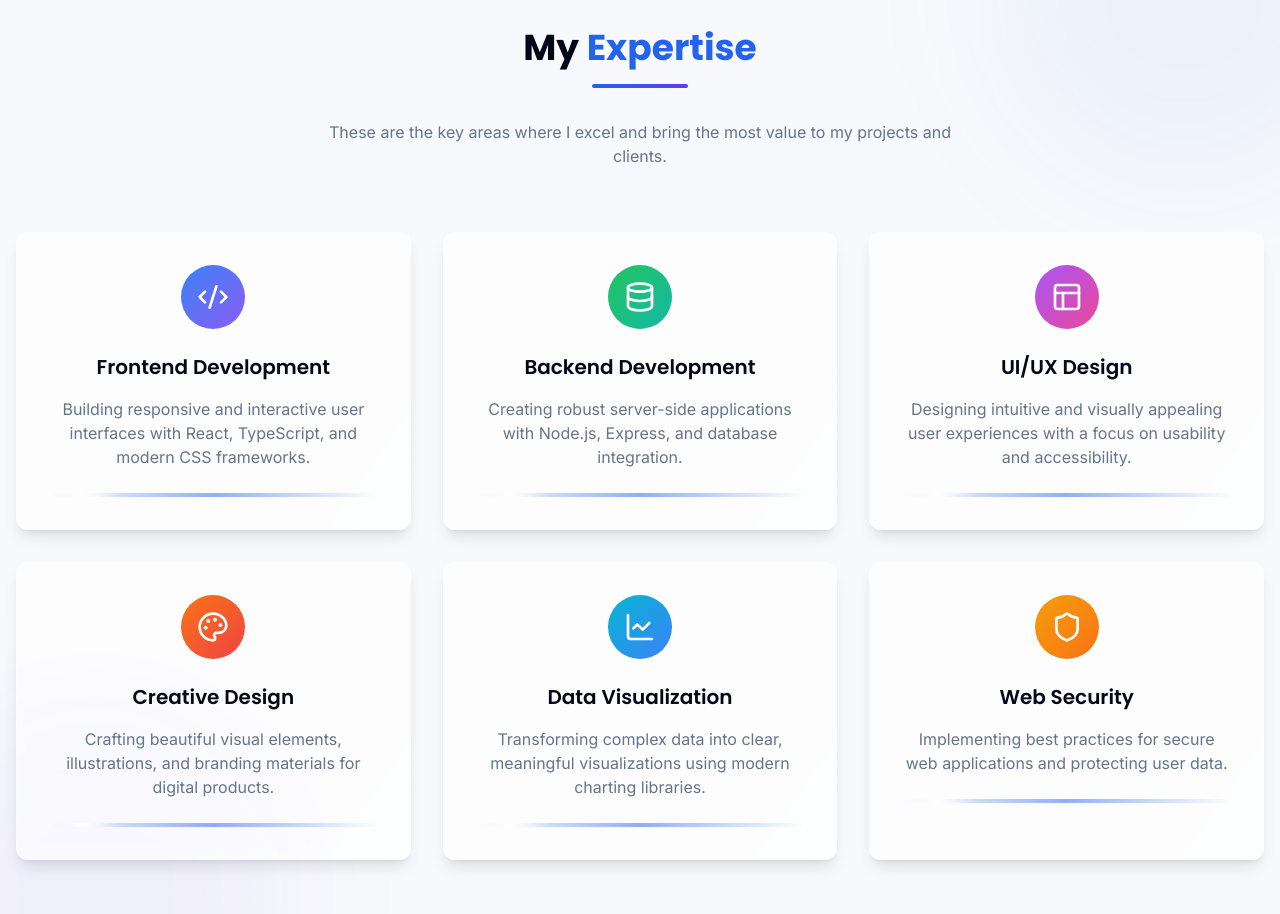
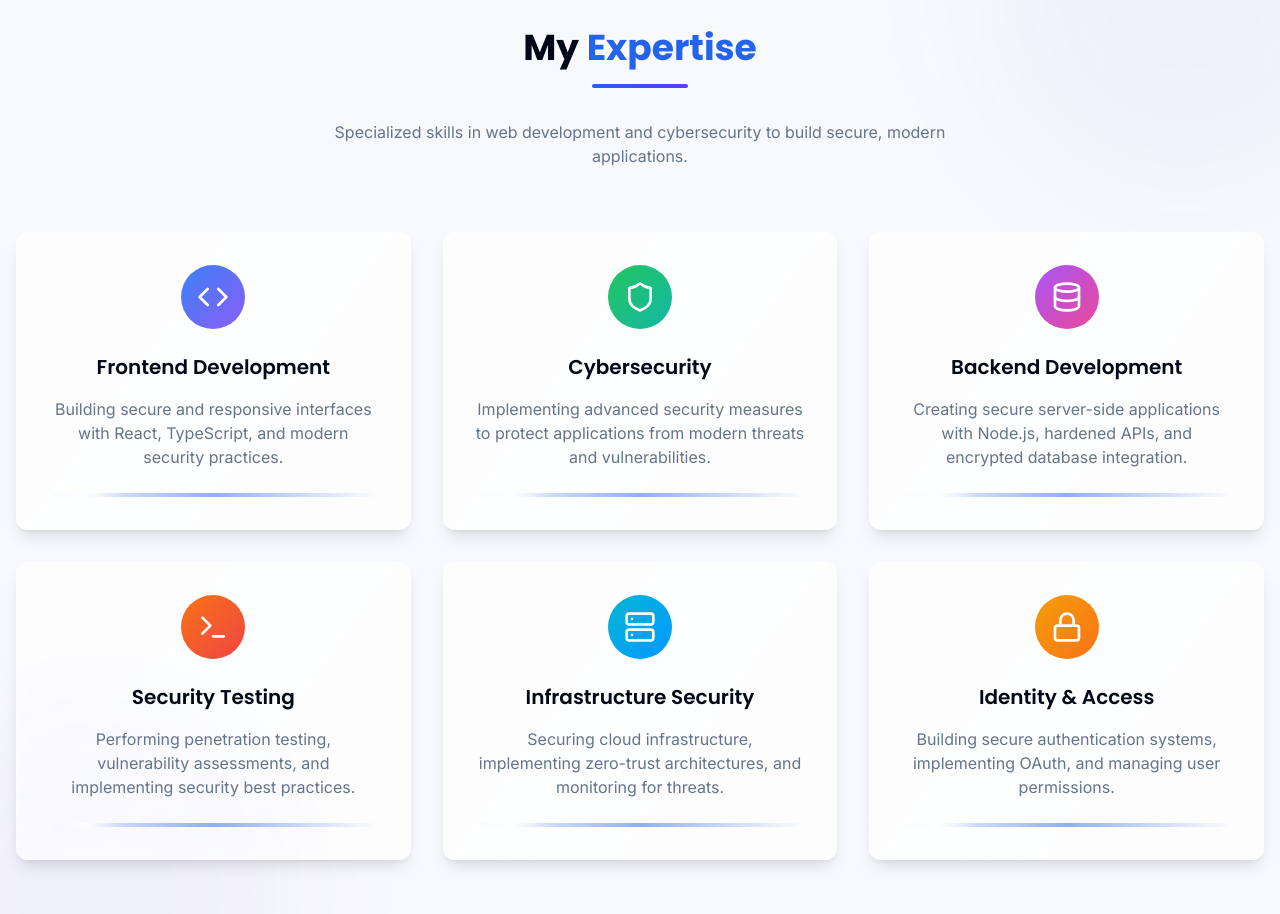
Before and after one commit to Ceoslugpk/visual-resume-vibe, a React (Vite) app: page / in a window 1280 px wide. Shown: the part 1800-2714 px from the top of the page. Built offline with nearby package versions, Linux system fonts and the light colour scheme.

Commit message:
Enhance website animations and design
Improve animations and design to match the website's theme.

```diff
--- a/src/components/SkillsShowcase.tsx
+++ b/src/components/SkillsShowcase.tsx
@@ -1,12 +1,13 @@
 
 import React, { useRef, useEffect } from 'react';
-import { Code2, Layout, Database, Palette, LineChart, Shield } from 'lucide-react';
+import { Code, Shield, Database, Terminal, Server, Lock } from 'lucide-react';
 
 interface SkillCard {
   icon: React.ReactNode;
   title: string;
   description: string;
   color: string;
+  darkColor: string;
 }
 
 const SkillsShowcase: React.FC = () => {
@@ -15,40 +16,46 @@ const SkillsShowcase: React.FC = () => {
 
   const skills: SkillCard[] = [
     {
-      icon: <Code2 size={32} />,
+      icon: <Code size={32} />,
       title: "Frontend Development",
-      description: "Building responsive and interactive user interfaces with React, TypeScript, and modern CSS frameworks.",
+      description: "Building secure and responsive interfaces with React, TypeScript, and modern security practices.",
       color: "from-blue-500 to-violet-500",
+      darkColor: "from-cyber-blue to-cyber-purple"
+    },
+    {
+      icon: <Shield size={32} />,
+      title: "Cybersecurity",
+      description: "Implementing advanced security measures to protect applications from modern threats and vulnerabilities.",
+      color: "from-green-500 to-teal-500",
+      darkColor: "from-cyber-green to-cyan-500"
     },
     {
       icon: <Database size={32} />,
       title: "Backend Development",
-      description: "Creating robust server-side applications with Node.js, Express, and database integration.",
-      color: "from-green-500 to-teal-500",
+      description: "Creating secure server-side applications with Node.js, hardened APIs, and encrypted database integration.",
+      color: "from-purple-500 to-pink-500",
+      darkColor: "from-purple-600 to-cyber-purple"
     },
     {
-      icon: <Layout size={32} />,
-      title: "UI/UX Design",
-      description: "Designing intuitive and visually appealing user experiences with a focus on usability and accessibility.",
-      color: "from-purple-500 to-pink-500",
+      icon: <Terminal size={32} />,
+      title: "Security Testing",
+      description: "Performing penetration testing, vulnerability assessments, and implementing security best practices.",
+      color: "from-orange-500 to-red-500",
+      darkColor: "from-amber-500 to-cyber-red"
     },
     {
-      icon: <Palette size={32} />,
-      title: "Creative Design",
-      description: "Crafting beautiful visual elements, illustrations, and branding materials for digital products.",
-      color: "from-orange-500 to-red-500",
+      icon: <Server size={32} />,
+      title: "Infrastructure Security",
+      description: "Securing cloud infrastructure, implementing zero-trust architectures, and monitoring for threats.",
+      color: "from-cyan-500 to-blue-500",
+      darkColor: "from-blue-600 to-cyber-blue"
     },
     {
-      icon: <LineChart size={32} />,
-      title: "Data Visualization",
-      description: "Transforming complex data into clear, meaningful visualizations using modern charting libraries.",
-      color: "from-cyan-500 to-blue-500",
-    },
-    {
-      icon: <Shield size={32} />,
-      title: "Web Security",
-      description: "Implementing best practices for secure web applications and protecting user data.",
+      icon: <Lock size={32} />,
+      title: "Identity & Access",
+      description: "Building secure authentication systems, implementing OAuth, and managing user permissions.",
       color: "from-amber-500 to-orange-500",
+      darkColor: "from-yellow-500 to-cyber-red/80"
     }
   ];
 
@@ -87,6 +94,21 @@ const SkillsShowcase: React.FC = () => {
       <div className="absolute -top-24 -right-24 w-96 h-96 bg-primary/5 dark:bg-primary/10 rounded-full blur-3xl"></div>
       <div className="absolute -bottom-24 -left-24 w-96 h-96 bg-secondary/5 dark:bg-secondary/10 rounded-full blur-3xl"></div>
 
+      {/* Binary background for cybersecurity theme (dark mode only) */}
+      <div className="hidden dark:block absolute inset-0 overflow-hidden opacity-5 pointer-events-none">
+        <div className="absolute top-0 left-0 code-font text-[0.5rem] leading-tight opacity-30">
+          {Array.from({ length: 40 }).map((_, i) => (
+            <div key={i}>
+              {Array.from({ length: 120 }).map((_, j) => (
+                <span key={j} className="inline-block">
+                  {Math.random() > 0.5 ? '1' : '0'}
+                </span>
+              ))}
+            </div>
+          ))}
+        </div>
+      </div>
+
       <div className="container mx-auto px-4 relative z-10">
         <div className="text-center mb-16">
           <h2 className="text-3xl md:text-4xl font-bold mb-4">
@@ -94,7 +116,7 @@ const SkillsShowcase: React.FC = () => {
           </h2>
           <div className="w-24 h-1 bg-gradient-to-r from-primary to-secondary mx-auto mb-8 rounded-full"></div>
           <p className="text-muted-foreground max-w-2xl mx-auto">
-            These are the key areas where I excel and bring the most value to my projects and clients.
+            Specialized skills in web development and cybersecurity to build secure, modern applications.
           </p>
         </div>
 
@@ -103,15 +125,43 @@ const SkillsShowcase: React.FC = () => {
             <div
               key={index}
               ref={el => cardsRef.current[index] = el}
-              className="glass-card rounded-xl overflow-hidden shadow-lg hover:shadow-2xl transition-all duration-300 border border-border dark:border-secondary/20 section"
+              className="glass-card rounded-xl overflow-hidden shadow-lg hover:shadow-2xl transition-all duration-300 border border-border dark:border-primary/20 section group"
               style={{ animationDelay: `${index * 0.1}s` }}
             >
-              <div className={`p-8 flex flex-col items-center text-center h-full`}>
-                <div className={`w-16 h-16 rounded-full bg-gradient-to-br ${skill.color} flex items-center justify-center text-white mb-6 transform hover:scale-110 transition-transform duration-300`}>
+              <div className={`p-8 flex flex-col items-center text-center h-full relative overflow-hidden`}>
+                {/* Digital scan line effect for dark mode */}
+                <div className="hidden dark:block absolute inset-0 opacity-0 group-hover:opacity-100 pointer-events-none transition-opacity duration-300 overflow-hidden">
+                  <div className="absolute inset-0 bg-gradient-to-b from-transparent via-primary/5 to-transparent animate-scan"></div>
+                </div>
+
+                {/* Skill icon */}
+                <div className={`w-16 h-16 rounded-full bg-gradient-to-br ${skill.color} dark:bg-gradient-to-br dark:${skill.darkColor} flex items-center justify-center text-white mb-6 transform group-hover:scale-110 transition-transform duration-300 relative`}>
                   {skill.icon}
+
+                  {/* Pulse effect in dark mode */}
+                  <div className="hidden dark:block absolute inset-0 rounded-full animate-pulse-blue opacity-0 group-hover:opacity-100 transition-opacity duration-300"></div>
                 </div>
-                <h3 className="text-xl font-semibold mb-4">{skill.title}</h3>
+
+                {/* Title with code decoration in dark mode */}
+                <h3 className="text-xl font-semibold mb-4 relative">
+                  {skill.title}
+                  <span className="hidden dark:inline-block absolute -left-4 text-primary/50 code-font">
+                    &gt;
+                  </span>
+                </h3>
+
                 <p className="text-muted-foreground">{skill.description}</p>
+
+                {/* Circuit board pattern overlay in dark mode */}
+                <div className="hidden dark:block absolute bottom-0 right-0 w-20 h-20 opacity-10 pointer-events-none">
+                  <svg viewBox="0 0 100 100" fill="none" xmlns="http://www.w3.org/2000/svg" className="w-full h-full text-primary">
+                    <path d="M10,10 L90,10 M90,10 L90,90 M90,90 L10,90 M10,90 L10,10" stroke="currentColor" strokeWidth="1" />
+                    <path d="M30,10 L30,30 M30,30 L50,30 M50,30 L50,50 M50,50 L70,50 M70,50 L70,70 M70,70 L90,70" stroke="currentColor" strokeWidth="1" />
+                    <circle cx="30" cy="30" r="3" fill="currentColor" />
+                    <circle cx="50" cy="50" r="3" fill="currentColor" />
+                    <circle cx="70" cy="70" r="3" fill="currentColor" />
+                  </svg>
+                </div>
 
                 {/* Animated underline */}
                 <div className="w-full h-1 mt-6 bg-gradient-to-r from-transparent via-primary/50 to-transparent relative overflow-hidden">
--- a/src/pages/Index.tsx
+++ b/src/pages/Index.tsx
@@ -14,7 +14,7 @@ import BlogSection from '../components/BlogSection';
 
 const Index = () => {
   useEffect(() => {
-    document.title = 'John Doe | Developer & Designer';
+    document.title = 'John Doe | Developer & Cybersecurity Expert';
 
     // Check for saved theme preference or use system preference
     const savedTheme = localStorage.getItem("theme");
@@ -24,22 +24,27 @@ const Index = () => {
       document.documentElement.classList.add("dark");
     }
 
-    // Add gradient background to body in dark mode
+    // Add cybersecurity-themed background to body in dark mode
     const updateBackground = () => {
       const isDark = document.documentElement.classList.contains('dark');
       document.body.classList.toggle('gradient-background', isDark);
-      document.body.classList.toggle('futuristic-grid', isDark);
+      document.body.classList.toggle('cyber-grid', isDark);
       document.body.classList.toggle('scan-lines', isDark);
     };
 
     updateBackground();
 
-    // Setup cursor trailer effect in dark mode
+    // Setup cybersecurity-themed cursor effect in dark mode
     const setupCursorEffect = () => {
       if (document.documentElement.classList.contains('dark')) {
         const cursorTrailer = document.createElement('div');
         cursorTrailer.className = 'pointer-events-none fixed w-6 h-6 rounded-full bg-primary/20 z-50 opacity-0 transition-opacity duration-300 backdrop-blur-sm';
         document.body.appendChild(cursorTrailer);
+
+        // Add digital code ring around cursor
+        const cursorRing = document.createElement('div');
+        cursorRing.className = 'pointer-events-none fixed w-16 h-16 border border-primary/20 rounded-full z-40 opacity-0 transition-all duration-500';
+        document.body.appendChild(cursorRing);
 
         const updateCursorPosition = (e: MouseEvent) => {
           const { clientX, clientY } = e;
@@ -47,6 +52,9 @@ const Index = () => {
           setTimeout(() => {
             cursorTrailer.style.transform = `translate(${clientX - 12}px, ${clientY - 12}px)`;
             cursorTrailer.style.opacity = '1';
+
+            cursorRing.style.transform = `translate(${clientX - 32}px, ${clientY - 32}px)`;
+            cursorRing.style.opacity = '0.6';
           }, 100);
         };
 
@@ -56,6 +64,7 @@ const Index = () => {
           document.removeEventListener('mousemove', updateCursorPosition);
           if (cursorTrailer.parentNode) {
             cursorTrailer.parentNode.removeChild(cursorTrailer);
+            cursorRing.parentNode.removeChild(cursorRing);
           }
         };
       }
@@ -63,13 +72,21 @@ const Index = () => {
 
     const cleanupCursor = setupCursorEffect();
 
-    // Observer for animations
+    // Observer for animations with code-like reveal effect
     const observeElements = () => {
       const observer = new IntersectionObserver(
         (entries) => {
           entries.forEach((entry) => {
             if (entry.isIntersecting) {
               entry.target.classList.add("animate");
+
+              // Add code-typing animation to headings in dark mode
+              if (document.documentElement.classList.contains('dark') &&
+                  entry.target.querySelectorAll('h2, h3').length > 0) {
+                entry.target.querySelectorAll('h2, h3').forEach(heading => {
+                  heading.classList.add('code-reveal');
+                });
+              }
             }
           });
         },
@@ -80,7 +97,7 @@ const Index = () => {
         observer.observe(section);
       });
 
-      // Add parallax effect for dark mode
+      // Add hacking-style parallax effect for dark mode
       if (document.documentElement.classList.contains('dark')) {
         const parallaxElements = document.querySelectorAll('.parallax');
 
@@ -91,14 +108,28 @@ const Index = () => {
           parallaxElements.forEach((elem) => {
             const el = elem as HTMLElement;
             const speed = parseFloat(el.getAttribute('data-speed') || '0.05');
-            const moveX = (x - 0.5) * speed * 50;
-            const moveY = (y - 0.5) * speed * 50;
+            const moveX = (x - 0.5) * speed * 60;
+            const moveY = (y - 0.5) * speed * 60;
             el.style.transform = `translate(${moveX}px, ${moveY}px)`;
           });
         };
 
         document.addEventListener('mousemove', handleMouseMove);
         return () => document.removeEventListener('mousemove', handleMouseMove);
+      }
+
+      // Add digital rain effect in dark mode
+      if (document.documentElement.classList.contains('dark')) {
+        const createDigitalRain = () => {
+          const rain = document.createElement('div');
+          rain.className = 'fixed inset-0 pointer-events-none z-0 opacity-10';
+          rain.id = 'digital-rain';
+          document.body.appendChild(rain);
+
+          // This would be implemented in CSS, see below for the addition
+        };
+
+        createDigitalRain();
       }
     };
 
@@ -113,7 +144,7 @@ const Index = () => {
 
   return (
     <div className="min-h-screen bg-background text-foreground relative overflow-x-hidden">
-      {/* Futuristic cursor effect (only shows in dark mode) */}
+      {/* Cybersecurity-themed cursor effect (only shows in dark mode) */}
       <Navbar />
       <HeroSection />
       <AboutSection />
--- a/tailwind.config.ts
+++ b/tailwind.config.ts
@@ -68,6 +68,14 @@ export default {
 					'purple': '#8B5CF6',
 					'dark': '#1A1F2C',
 					'light': '#F6F6F7'
+				},
+				// Add cybersecurity themed colors
+				cyber: {
+					blue: '#0098FF',
+					green: '#00FF9D',
+					red: '#FF3E3E',
+					purple: '#8B5CF6',
+					dark: '#0C0E16'
 				}
 			},
 			borderRadius: {
@@ -169,6 +177,32 @@ export default {
 					'0%': { borderRadius: '60% 40% 30% 70%/60% 30% 70% 40%' },
 					'50%': { borderRadius: '30% 60% 70% 40%/50% 60% 30% 60%' },
 					'100%': { borderRadius: '60% 40% 30% 70%/60% 30% 70% 40%' }
+				},
+				// Add cybersecurity themed animations
+				'scan': {
+					'0%': { transform: 'translateY(-100%)', opacity: '0' },
+					'50%': { opacity: '1' },
+					'100%': { transform: 'translateY(100%)', opacity: '0' }
+				},
+				'code-typing': {
+					'0%': { width: '100%' },
+					'100%': { width: '0' }
+				},
+				'code-cursor': {
+					'0%': { left: '0' },
+					'100%': { left: '100%' }
+				},
+				'glitch': {
+					'0%': { transform: 'translate(0)' },
+					'20%': { transform: 'translate(-5px, 5px)' },
+					'40%': { transform: 'translate(-5px, -5px)' },
+					'60%': { transform: 'translate(5px, 5px)' },
+					'80%': { transform: 'translate(5px, -5px)' },
+					'100%': { transform: 'translate(0)' }
+				},
+				'pulse-blue': {
+					'0%, 100%': { boxShadow: '0 0 0 0 rgba(0, 152, 255, 0)' },
+					'50%': { boxShadow: '0 0 0 10px rgba(0, 152, 255, 0.3)' }
 				}
 			},
 			animation: {
@@ -190,7 +224,13 @@ export default {
 				'ripple': 'ripple 1s ease-out',
 				'shimmer': 'shimmer 2s infinite',
 				'spin-slow': 'spin-slow 12s linear infinite',
-				'morph': 'morph 8s ease-in-out infinite'
+				'morph': 'morph 8s ease-in-out infinite',
+				// Add cybersecurity themed animations
+				'scan': 'scan 2s linear infinite',
+				'code-typing': 'code-typing 1.5s steps(30) forwards',
+				'code-cursor': 'code-cursor 1.5s steps(30) forwards',
+				'glitch': 'glitch 1s ease-in-out infinite',
+				'pulse-blue': 'pulse-blue 2s infinite'
 			}
 		}
 	},
```
Also changed, not shown: src/components/ThemeToggle.tsx (+13 -3 lines), src/index.css (+118 -46 lines).
